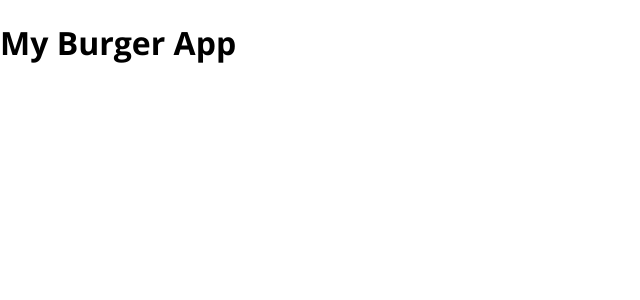
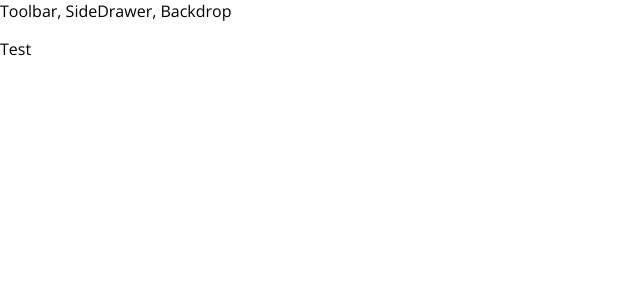
Before and after one commit to robin3317/Burger-House-BD, a React app: page / in a window 1280 px wide. Shown: the top 300 px of the page, without its empty margins (0-640 px from the left). Built offline with nearby package versions, Linux system fonts and the light colour scheme.

Commit message:
creating a layout component

```diff
--- a/src/App.js
+++ b/src/App.js
@@ -1,10 +1,13 @@
 import React, { Component } from "react";
+import Layout from "./components/Layout/Layout";
 
 class App extends Component {
   render() {
     return (
       <div>
-        <h1>My Burger App</h1>
+        <Layout>
+          <p>Test</p>
+        </Layout>
       </div>
     );
   }
--- /dev/null
+++ b/src/components/Layout/Layout.js
@@ -0,0 +1,13 @@
+import React from "react";
+import Aux from "../../hoc/Auxi";
+
+const layout = props => {
+  return (
+    <Aux>
+      <div>Toolbar, SideDrawer, Backdrop</div>
+      <main>{props.children}</main>
+    </Aux>
+  );
+};
+
+export default layout;
--- /dev/null
+++ b/src/hoc/Auxi.js
@@ -0,0 +1,2 @@
+const aux = props => props.children;
+export default aux;
```
